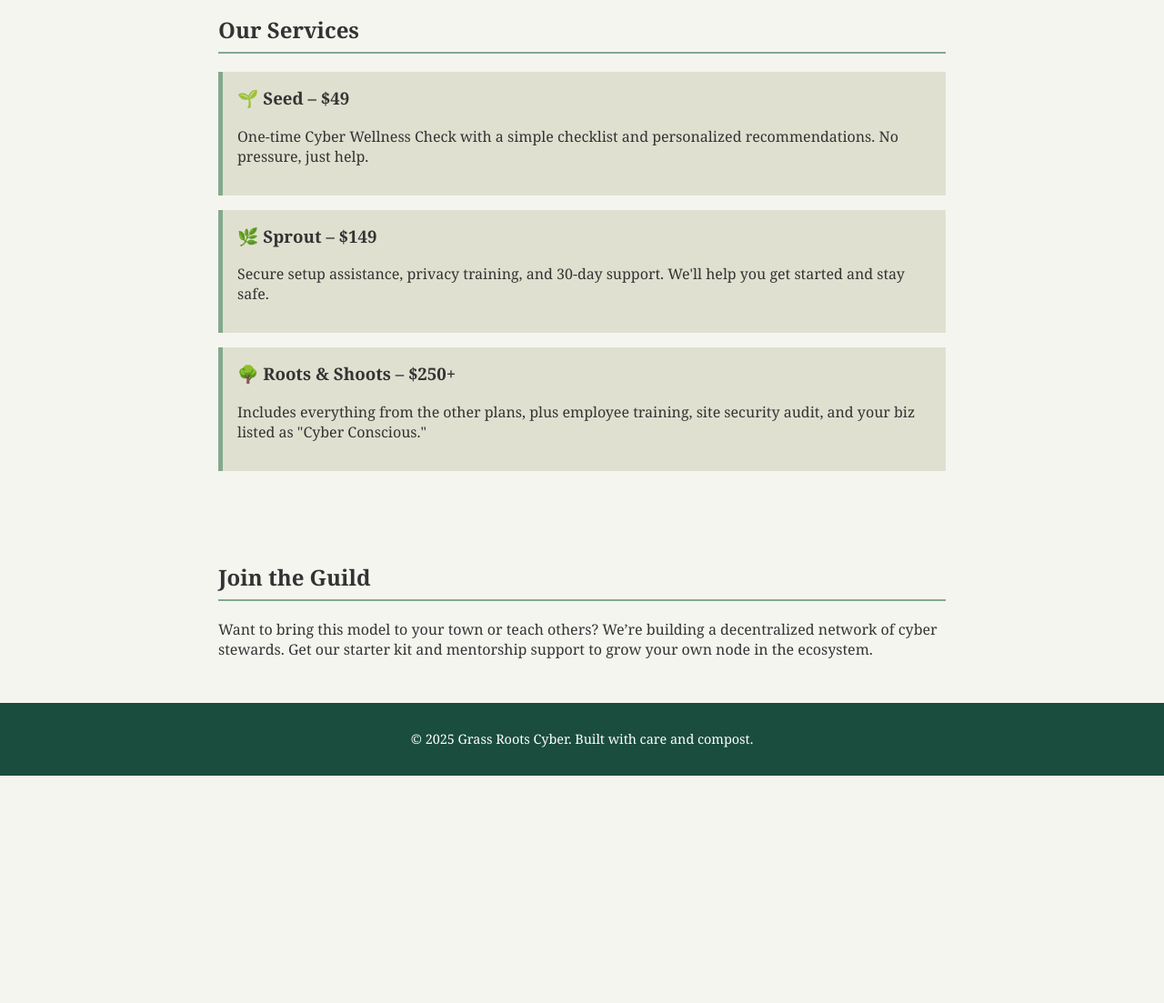
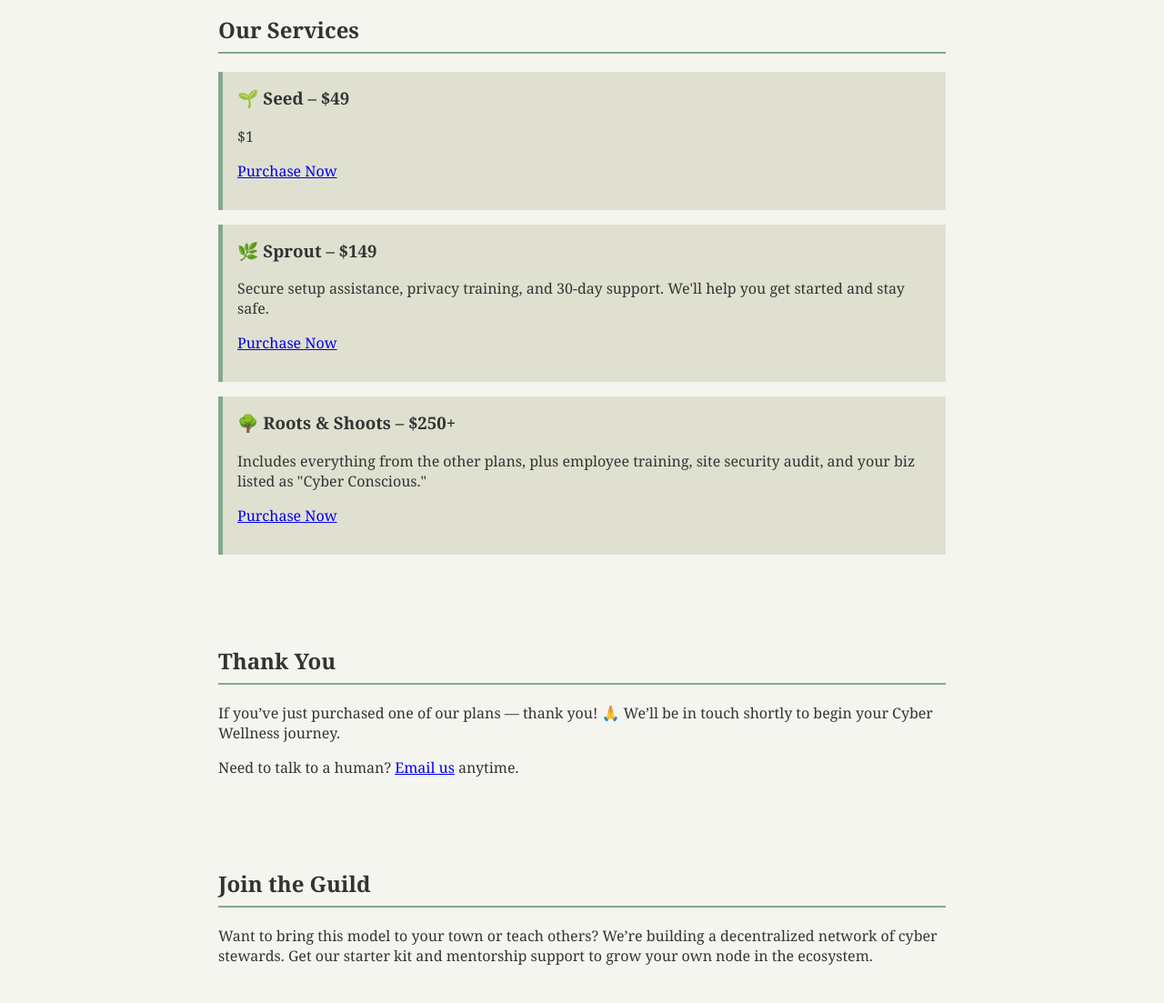
Before and after one commit to zmef/grassrootscyber.help, a plain HTML site: page index.html in a window 1280 px wide. Shown: the part 500-1603 px from the top of the page at 91% size. Before the commit the page ends 1353 px from the top, so only its background shows below. Drawn offline with Linux system fonts and the light colour scheme.

Commit message:
Update index.html

```diff
--- a/index.html
+++ b/index.html
@@ -26,16 +26,25 @@
     <h2>Our Services</h2>
     <div class="plan">
       <h3>🌱 Seed – $49</h3>
-      <p>One-time Cyber Wellness Check with a simple checklist and personalized recommendations. No pressure, just help.</p>
+      <p>$1</p>
+      <p><a href="https://www.paypal.com/ncp/payment/MCQDACQEJN3C4" target="_blank">Purchase Now</a></p>
     </div>
     <div class="plan">
       <h3>🌿 Sprout – $149</h3>
       <p>Secure setup assistance, privacy training, and 30-day support. We'll help you get started and stay safe.</p>
+      <p><a href="https://www.paypal.com/ncp/payment/VS8GTQ8QM8VEG" target="_blank">Purchase Now</a></p>
     </div>
     <div class="plan">
       <h3>🌳 Roots & Shoots – $250+</h3>
       <p>Includes everything from the other plans, plus employee training, site security audit, and your biz listed as "Cyber Conscious."</p>
+      <p><a href="https://www.paypal.com/ncp/payment/37PG8YRFZ8WJG" target="_blank">Purchase Now</a></p>
     </div>
+  </section>
+
+  <section id="thanks">
+    <h2>Thank You</h2>
+    <p>If you’ve just purchased one of our plans — thank you! 🙏 We’ll be in touch shortly to begin your Cyber Wellness journey.</p>
+    <p>Need to talk to a human? <a href="mailto:hello@grassrootscyber.help">Email us</a> anytime.</p>
   </section>
 
   <section id="guild">
```
